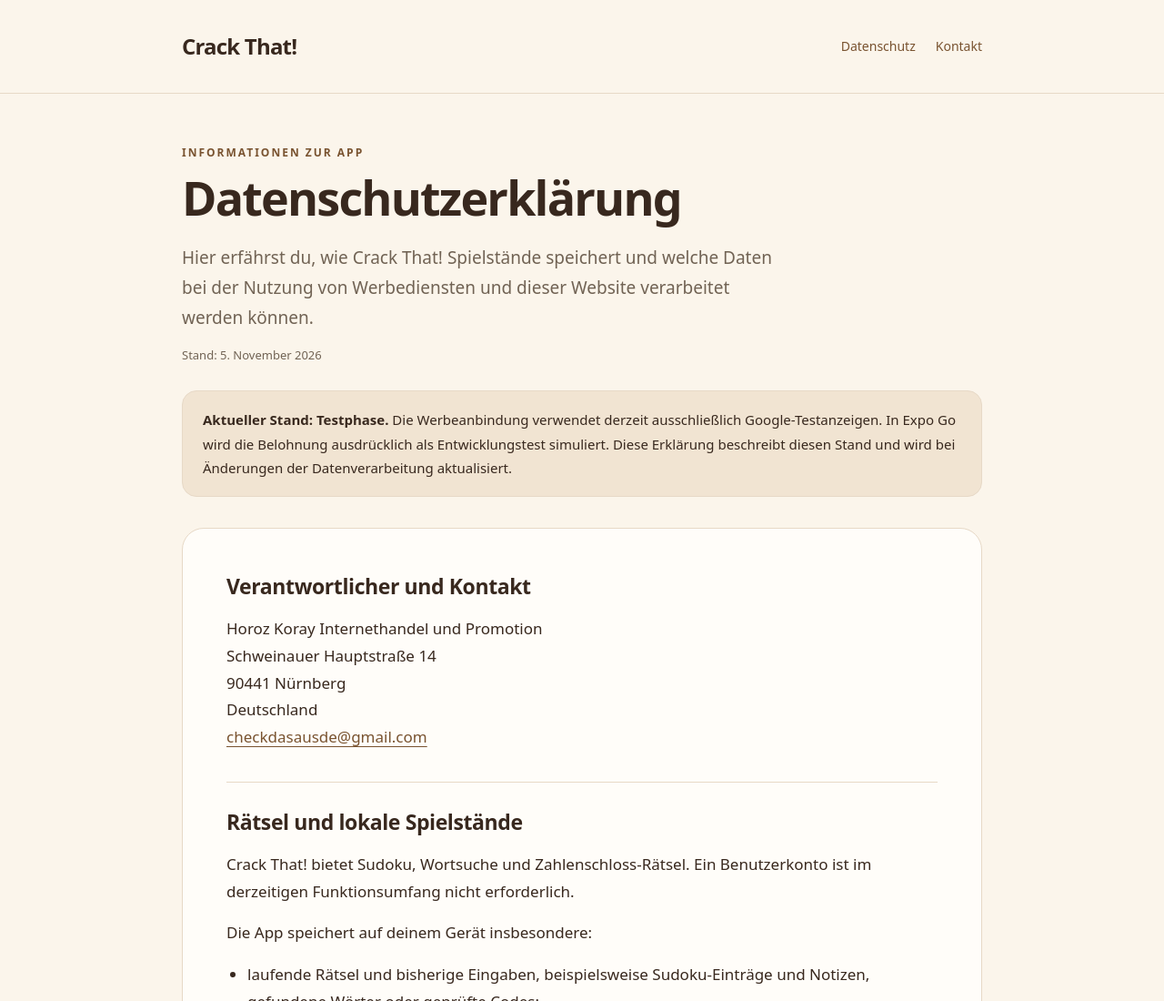
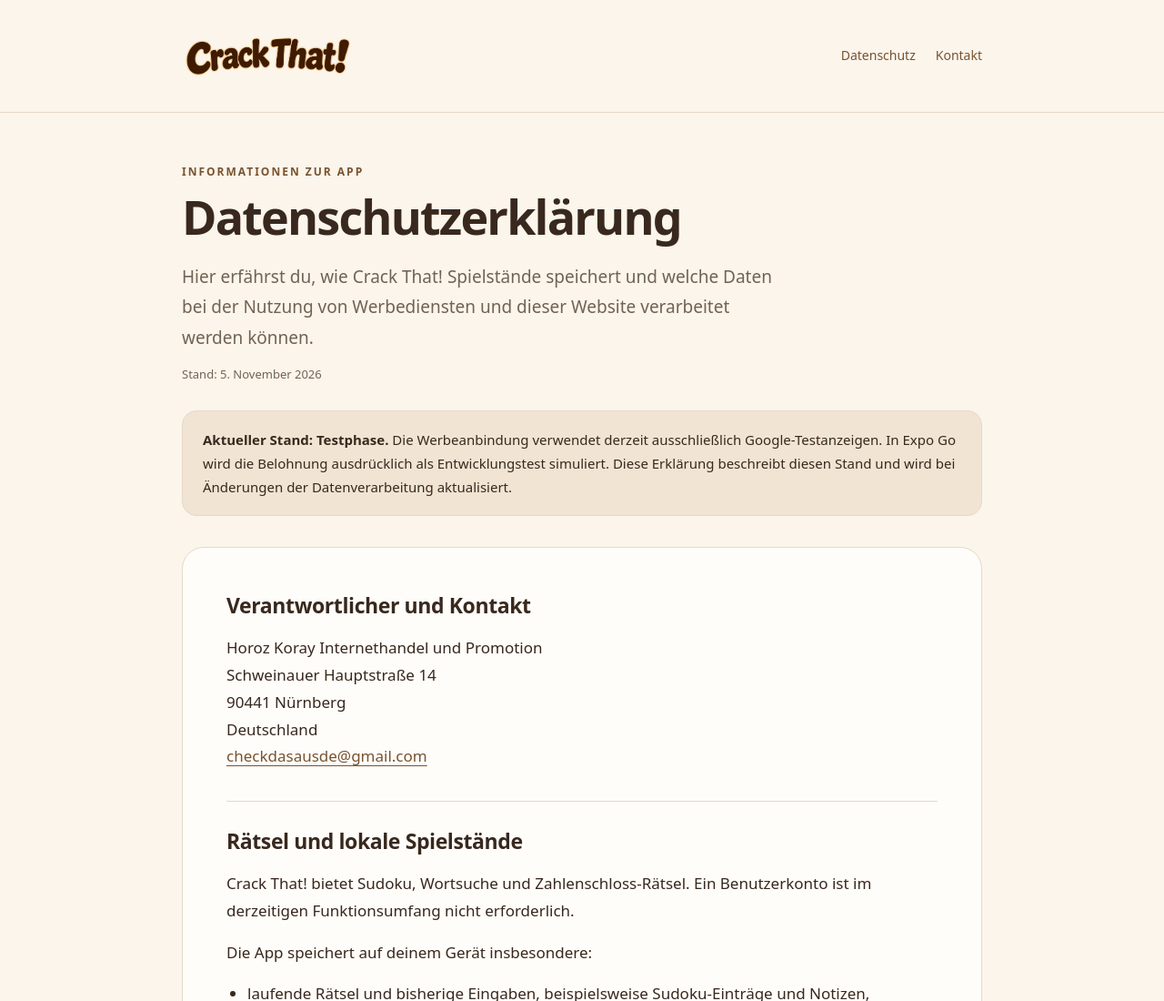
Before and after one commit to dubilay/crack-that-info, a plain HTML site: page index.html in a window 1280 px wide. Shown: the top 1100 px of the page at 91% size. Drawn offline with Linux system fonts and the light colour scheme.

Commit message:
index.html

```diff
--- a/index.html
+++ b/index.html
@@ -15,7 +15,7 @@
     .skip{position:absolute;top:-100px;left:20px;background:var(--card);padding:12px;z-index:5}.skip:focus{top:10px}
     .wrap{width:min(100% - 40px,880px);margin:auto}
     header{padding:30px 0;border-bottom:1px solid var(--line)}header .wrap{display:flex;align-items:center;justify-content:space-between;gap:20px;flex-wrap:wrap}
-    .brand{font-size:24px;font-weight:800;letter-spacing:-.8px;color:var(--ink);text-decoration:none}
+    .brand{display:inline-flex;align-items:center;text-decoration:none;flex-shrink:0}.brand img{display:block;width:190px;max-width:48vw;height:auto}
     nav{display:flex;gap:22px;font-size:14px}nav a{text-decoration:none}
     main{padding:54px 0 32px}.eyebrow{font-size:12px;letter-spacing:2px;text-transform:uppercase;color:var(--accent);font-weight:700;margin:0 0 10px}
     h1{font-size:clamp(32px,6vw,52px);line-height:1.13;letter-spacing:-1.8px;margin:0 0 20px;overflow-wrap:anywhere}
@@ -27,14 +27,14 @@
     p{margin:0 0 16px}p:last-child{margin-bottom:0}ul{padding-left:23px;margin:12px 0 18px}li+li{margin-top:8px}
     address{font-style:normal}.path{font-weight:600}.small{font-size:14px;color:var(--muted)}
     footer{padding:26px 0 36px;font-size:13px;color:var(--muted)}footer .wrap{display:flex;justify-content:space-between;gap:18px;flex-wrap:wrap}
-    @media(max-width:480px){body{font-size:16px}.wrap{width:calc(100% - 28px)}main{padding-top:32px}.document{border-radius:18px;padding:22px 19px}h2{font-size:21px}nav{gap:16px}.brand{font-size:22px}}
+    @media(max-width:480px){body{font-size:16px}.wrap{width:calc(100% - 28px)}main{padding-top:32px}.document{border-radius:18px;padding:22px 19px}h2{font-size:21px}nav{gap:16px}.brand img{width:155px}}
     @media(prefers-reduced-motion:reduce){html{scroll-behavior:auto}}
     @media print{body{background:white;color:black}.document{border:0;padding:0}.test-note{background:none}nav,.skip{display:none}main{padding-top:24px}}
   </style>
 </head>
 <body>
 <a class="skip" href="#datenschutz">Zum Inhalt</a>
-<header><div class="wrap"><a class="brand" href="#">Crack That!</a><nav aria-label="Seitennavigation"><a href="#datenschutz">Datenschutz</a><a href="#kontakt">Kontakt</a></nav></div></header>
+<header><div class="wrap"><a class="brand" href="#" aria-label="Crack That! – nach oben"><img src="./logo.png" alt="Crack That!"></a><nav aria-label="Seitennavigation"><a href="#datenschutz">Datenschutz</a><a href="#kontakt">Kontakt</a></nav></div></header>
 <main class="wrap" id="datenschutz">
   <p class="eyebrow">Informationen zur App</p>
   <h1>Datenschutzerklärung</h1>
```
